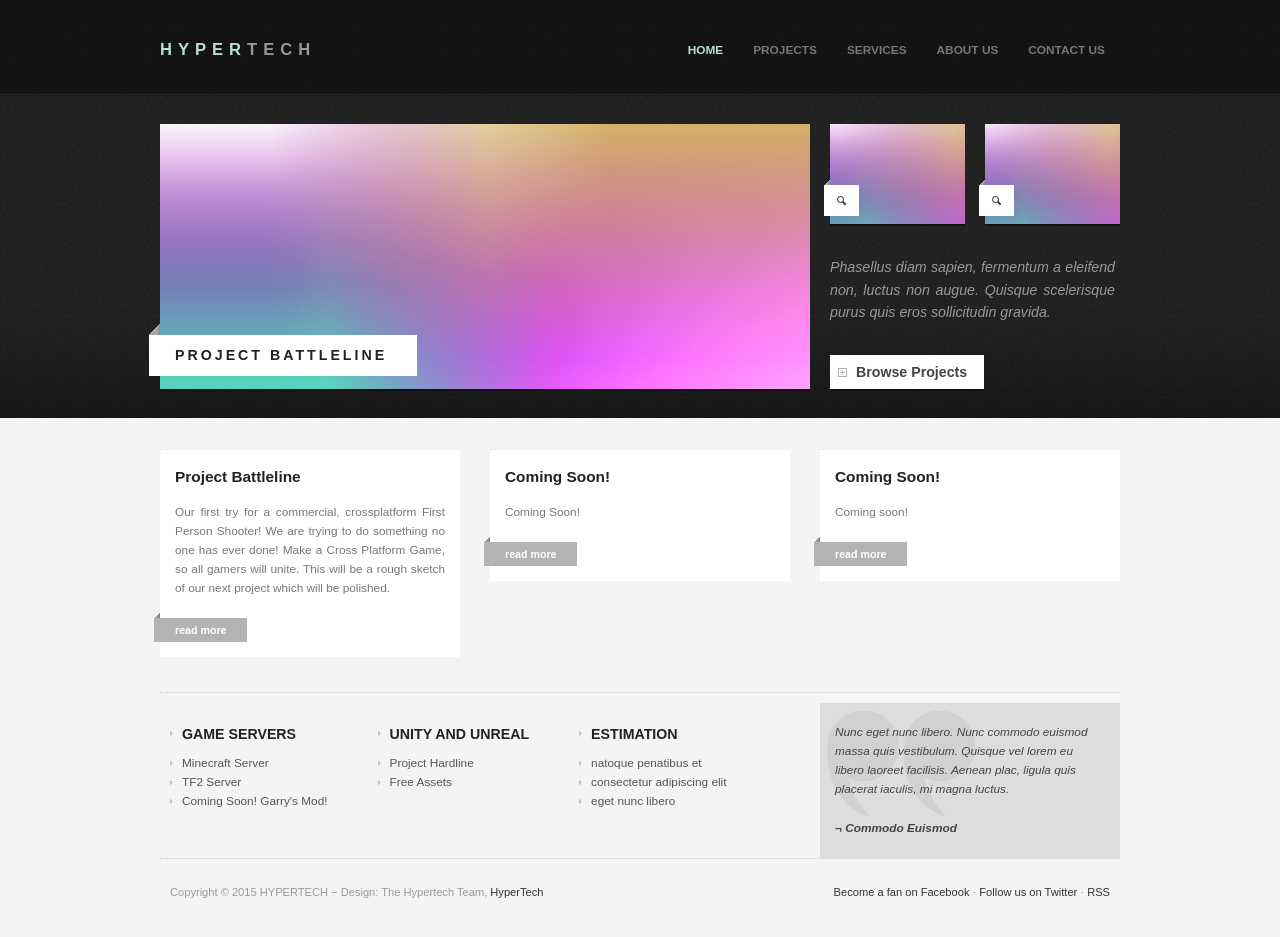
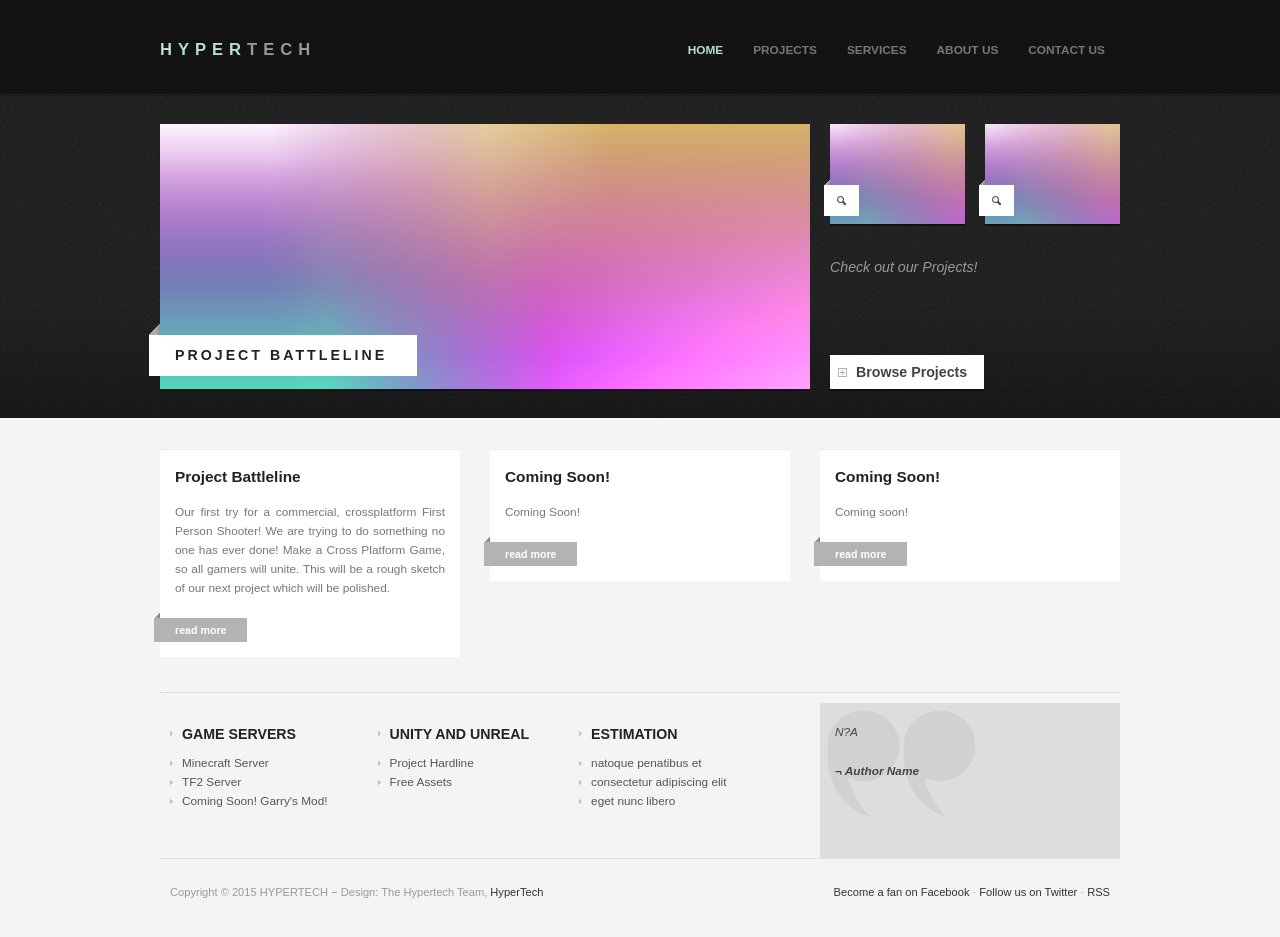
Before and after one commit to HyperTechio/HyperTechio.github.io, a plain HTML site: page index.html in a window 1280 px wide. Drawn offline with Linux system fonts and the light colour scheme.

Commit message:
Added Comments.
Added contents for individual modules for easier editing. And added some more placeholders.

```diff
--- a/index.html
+++ b/index.html
@@ -39,22 +39,26 @@
 					<img src="images/templ.jpg" />
 					<a class="zoom" href="" /></a>
 				</div>
-				<p id="expl">Phasellus diam sapien, fermentum a eleifend non, luctus non augue. Quisque scelerisque purus quis eros sollicitudin gravida.</p>
+				<!--Project Description-->
+				<p id="expl">Check out our Projects!</p>
 				<p><a id="browse" href="#">Browse Projects</a></p>
 			</div>
 		</div>
 
 		<div class="col">
+		<!--First Project-->
 			<h2>Project Battleline</h2>
 			<p>Our first try for a commercial, crossplatform First Person Shooter! We are trying to do something no one has ever done! Make a Cross Platform Game, so all gamers will unite. This will be a rough sketch of our next project which will be polished.</p>
 			<a class="more" href="#">read more</a>
 		</div>
 		<div class="col">
+		<!--Second project-->
 			<h2>Coming Soon!</h2>
 			<p>Coming Soon!</p>
 			<a class="more" href="#">read more</a>
 		</div>
 		<div class="col last">
+		<!--Third Project-->
 			<h2>Coming Soon!</h2>
 			<p>Coming soon!</p>
 			<a class="more" href="#">read more</a>
@@ -82,10 +86,11 @@
 			</ul>
 			<div class="x"></div>
 		</div>
-
+		<!--Quote-->
 		<div id="quote">
-			<p>Nunc eget nunc libero. Nunc commodo euismod massa quis vestibulum. Quisque vel lorem eu libero laoreet facilisis. Aenean plac, ligula quis placerat iaculis, mi magna luctus.</p>
-			<p id="author">&not; Commodo Euismod</p>
+			<p>N?A</p>
+			<!--Author Name-->
+			<p id="author">&not; Author Name</p>
 		</div>
 
 		<div id="footer">
```
